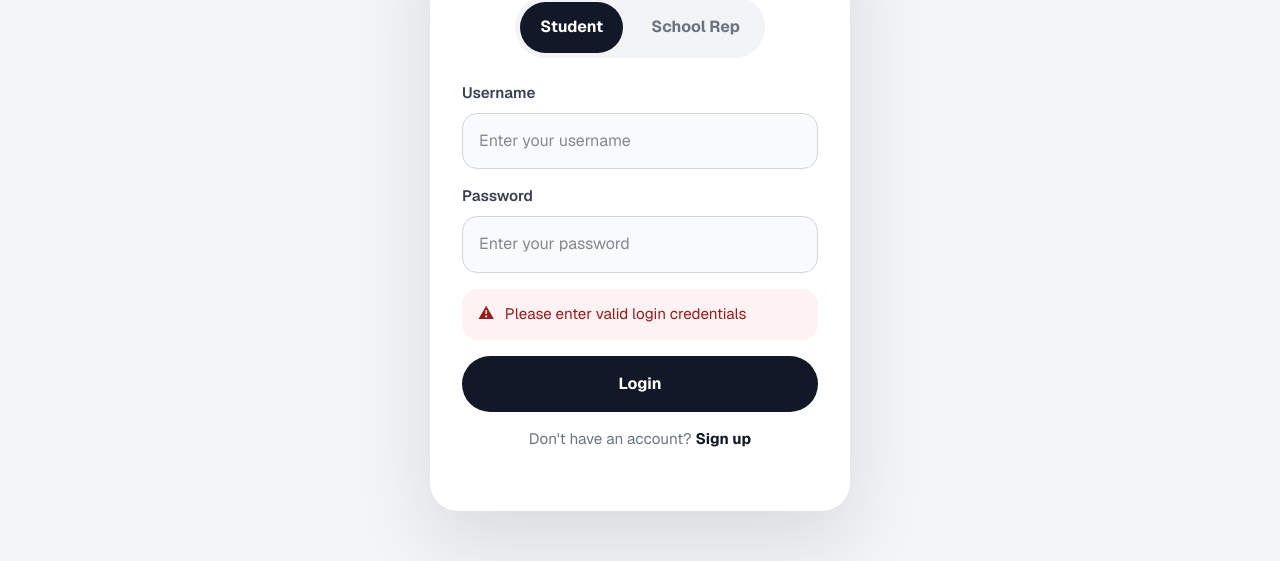
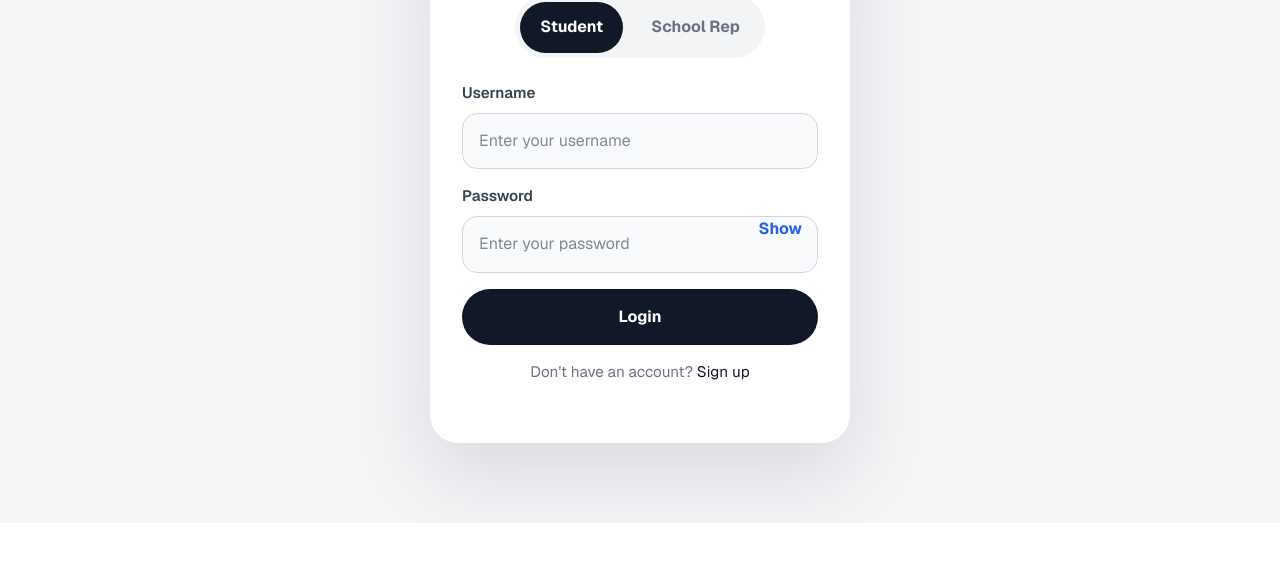
Before and after one commit to Jex02/soft-dev-1-collapp, a Next.js app: page / in a window 1280 px wide. Shown: the part 794-1355 px from the top of the page. After the commit the page ends 1317 px from the top, so only its background shows below. Built offline with nearby package versions, Linux system fonts and the light colour scheme.

Commit message:
singup and showpassword/hidf
Sign up ui and show password/hide

```diff
--- a/app/LandingPage/landingpage.css
+++ b/app/LandingPage/landingpage.css
@@ -167,6 +167,27 @@
   padding: 0.95rem 1rem;
 }
 
+.password-field {
+  position: relative;
+}
+
+.password-toggle {
+  position: absolute;
+  right: 1rem;
+  top: 50%;
+  transform: translateY(-50%);
+  border: none;
+  background: transparent;
+  color: #2563eb;
+  font-weight: 700;
+  cursor: pointer;
+  padding: 0;
+}
+
+.password-toggle:hover {
+  text-decoration: underline;
+}
+
 .form-field input:focus {
   outline: 2px solid #2563eb;
   outline-offset: 2px;
@@ -210,10 +231,19 @@
   padding: 0 2rem 1.75rem;
 }
 
-.login-panel__footer a {
+.login-panel__footer a,
+.login-panel__footer-action {
   color: #111827;
   text-decoration: none;
   font-weight: 700;
+}
+
+.login-panel__footer-action {
+  background: none;
+  border: none;
+  padding: 0;
+  cursor: pointer;
+  font: inherit;
 }
 
 @media (max-width: 640px) {
--- a/app/LandingPage/landingpage.tsx
+++ b/app/LandingPage/landingpage.tsx
@@ -1,6 +1,18 @@
-import React from 'react';
+'use client';
+
+import React, { useState } from 'react';
 
 export default function LandingPage() {
+  const [mode, setMode] = useState<'login' | 'signup'>('login');
+  const [userType, setUserType] = useState<'student' | 'schoolRep'>('student');
+  const [showPassword, setShowPassword] = useState(false);
+  const [showConfirmPassword, setShowConfirmPassword] = useState(false);
+
+  const headingText = mode === 'login' ? 'Login' : 'Create an account';
+  const submitText = mode === 'login' ? 'Login' : 'Sign Up';
+  const footerText = mode === 'login' ? "Don't have an account?" : 'Already have an account?';
+  const footerAction = mode === 'login' ? 'Sign up' : 'Login';
+
   return (
     <div className='landing-page'>
       <section className='hero'>
@@ -9,8 +21,8 @@ export default function LandingPage() {
           <h1 className='hero__heading'>Streamline your college journey from application to acceptance.</h1>
           <p className='hero__subtext'>Build a polished application workflow for students and school representatives, from program search to submission review.</p>
           <div className='hero__actions'>
-            <a href='#login' className='button button--primary'>Login</a>
-            <a href='#login' className='button button--secondary'>Sign Up</a>
+            <a href='#login' className='button button--primary' onClick={() => setMode('login')}>Login</a>
+            <a href='#login' className='button button--secondary' onClick={() => setMode('signup')}>Sign Up</a>
           </div>
         </div>
       </section>
@@ -18,29 +30,91 @@ export default function LandingPage() {
       <section className='login-panel' id='login'>
         <div className='login-panel__card'>
           <div className='login-panel__header'>
-            <h2 className='login-panel__title'>Login</h2>
+            <h2 className='login-panel__title'>{headingText}</h2>
             <div className='login-panel__modes'>
-              <button type='button' className='login-panel__mode login-panel__mode--active'>Student</button>
-              <button type='button' className='login-panel__mode'>School Rep</button>
+              <button
+                type='button'
+                className={`login-panel__mode ${userType === 'student' ? 'login-panel__mode--active' : ''}`}
+                onClick={() => setUserType('student')}
+              >
+                Student
+              </button>
+              <button
+                type='button'
+                className={`login-panel__mode ${userType === 'schoolRep' ? 'login-panel__mode--active' : ''}`}
+                onClick={() => setUserType('schoolRep')}
+              >
+                School Rep
+              </button>
             </div>
           </div>
 
           <form className='login-panel__form'>
+            {mode === 'signup' && (
+              <>
+                <div className='form-field'>
+                  <label htmlFor='fullName'>Full Name</label>
+                  <input id='fullName' name='fullName' type='text' placeholder='Enter your full name' />
+                </div>
+
+                <div className='form-field'>
+                  <label htmlFor='email'>Email</label>
+                  <input id='email' name='email' type='email' placeholder='Enter your email' />
+                </div>
+              </>
+            )}
+
             <div className='form-field'>
               <label htmlFor='username'>Username</label>
               <input id='username' name='username' type='text' placeholder='Enter your username' />
             </div>
 
-            <div className='form-field'>
+            <div className='form-field password-field'>
               <label htmlFor='password'>Password</label>
-              <input id='password' name='password' type='password' placeholder='Enter your password' />
+              <input
+                id='password'
+                name='password'
+                type={showPassword ? 'text' : 'password'}
+                placeholder='Enter your password'
+              />
+              <button
+                type='button'
+                className='password-toggle'
+                onClick={() => setShowPassword((current) => !current)}
+                aria-label={showPassword ? 'Hide password' : 'Show password'}
+              >
+                {showPassword ? 'Hide' : 'Show'}
+              </button>
             </div>
 
-            <div className='alert'>Please enter valid login credentials</div>
+            {mode === 'signup' && (
+              <div className='form-field password-field'>
+                <label htmlFor='confirmPassword'>Confirm Password</label>
+                <input
+                  id='confirmPassword'
+                  name='confirmPassword'
+                  type={showConfirmPassword ? 'text' : 'password'}
+                  placeholder='Confirm your password'
+                />
+                <button
+                  type='button'
+                  className='password-toggle'
+                  onClick={() => setShowConfirmPassword((current) => !current)}
+                  aria-label={showConfirmPassword ? 'Hide confirm password' : 'Show confirm password'}
+                >
+                  {showConfirmPassword ? 'Hide' : 'Show'}
+                </button>
+              </div>
+            )}
 
-            <button type='submit' className='login-panel__submit'>Login</button>
+            <button type='submit' className='login-panel__submit'>{submitText}</button>
 
-            <p className='login-panel__footer'>Don't have an account? <a href='#'>Sign up</a></p>
+            <p className='login-panel__footer'>
+              {footerText}{' '}
+              <button type='button' className='login-panel__footer-action' onClick={() => setMode(mode === 'login' ? 'signup' : 'login')}>
+                {footerAction}
+              </button>
+            </p>
           </form>
         </div>
       </section>
--- a/app/layout.tsx
+++ b/app/layout.tsx
@@ -14,15 +14,15 @@ const geistMono = Geist_Mono({
 });
 
 export const metadata: Metadata = {
-  title: "Create Next App",
-  description: "Generated by create next app",
+  title: "COLLAPP",
+  description: "Streamline your college journey from application to acceptance.",
 };
 
-export default function RootLayout({
-  children,
-}: Readonly<{
+type RootLayoutProps = {
   children: React.ReactNode;
-}>) {
+};
+
+export default function RootLayout({ children }: RootLayoutProps) {
   return (
     <html
       lang="en"
```
